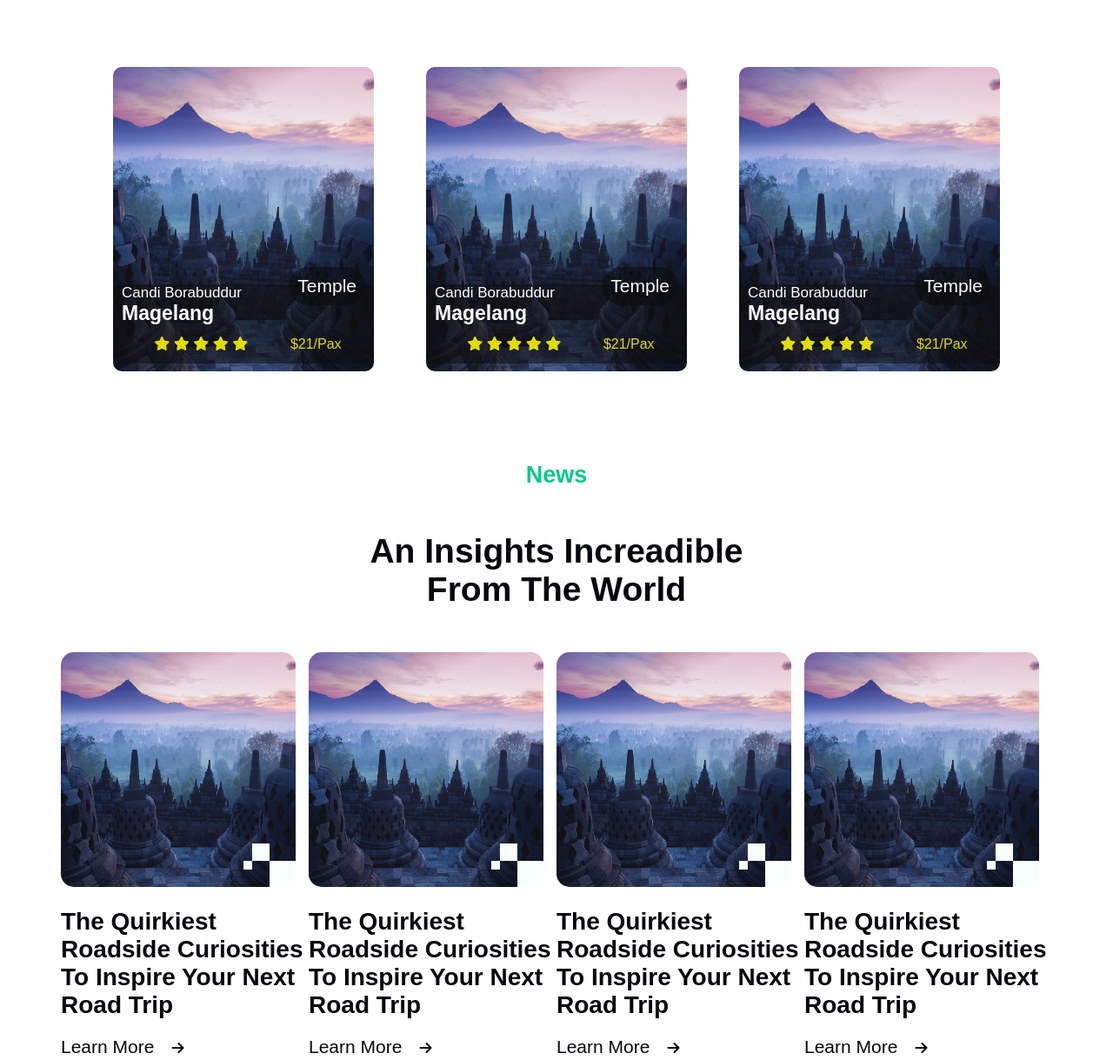
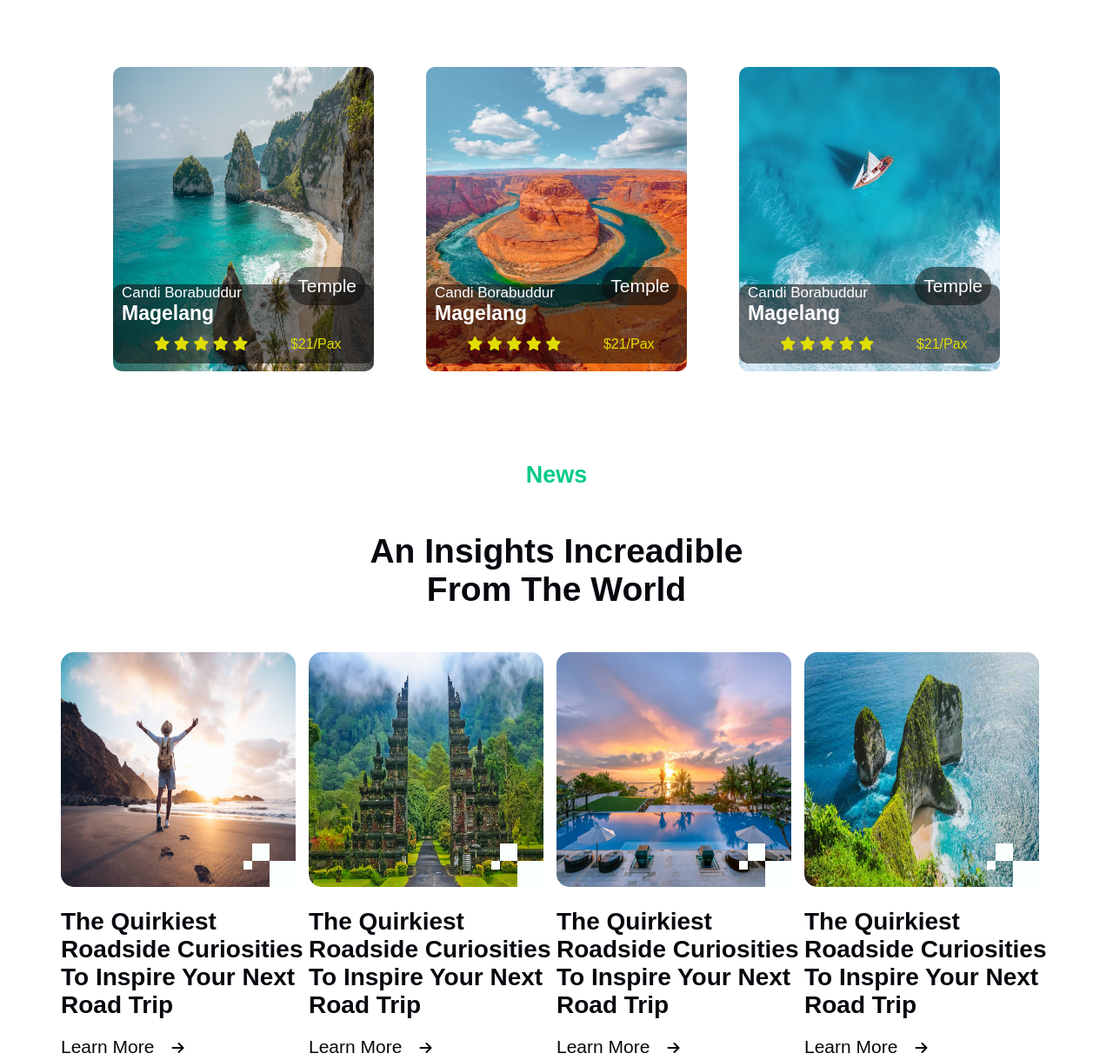
Before and after one commit to WebCraftersOne/travel-website, a plain HTML site: page index.html in a window 1280 px wide. Shown: the part 1823-3042 px from the top of the page at 87% size. Drawn offline with Linux system fonts and the light colour scheme; a web font is replaced by a local one.

Commit message:
img update

```diff
--- a/index.html
+++ b/index.html
@@ -169,7 +169,7 @@
             </div>
             <div class="card_items">
                 <div class="items_img">
-                    <img src="./images/card_one.jpg" alt="card_one">
+                    <img src="./images/bali.jpg" alt="card_one">
                 </div>
                 <div class="items_owerley">
                     <div class="items_info">
@@ -191,7 +191,7 @@
             </div>
             <div class="card_items">
                 <div class="items_img">
-                    <img src="./images/card_one.jpg" alt="card_one">
+                    <img src="./images/3img.jpg" alt="card_one">
                 </div>
                 <div class="items_owerley">
                     <div class="items_info">
@@ -215,7 +215,7 @@
         <div class="place_card">
             <div class="card_items">
                 <div class="items_img">
-                    <img src="./images/card_one.jpg" alt="card_one">
+                    <img src="./images/Bali_Alfiano-Sutianto_Unsplash-scaled.jpg" alt="card_one">
                 </div>
                 <div class="items_owerley">
                     <div class="items_info">
@@ -237,7 +237,7 @@
             </div>
             <div class="card_items">
                 <div class="items_img">
-                    <img src="./images/card_one.jpg" alt="card_one">
+                    <img src="./images/HandLuggageOnly-9-1.jpg" alt="card_one">
                 </div>
                 <div class="items_owerley">
                     <div class="items_info">
@@ -259,7 +259,7 @@
             </div>
             <div class="card_items">
                 <div class="items_img">
-                    <img src="./images/card_one.jpg" alt="card_one">
+                    <img src="./images/Yacht+-+Earth+Private+Travel.jpg" alt="card_one">
                 </div>
                 <div class="items_owerley">
                     <div class="items_info">
@@ -294,7 +294,7 @@
         <div class="blog_item">
             <div class="blog_items">
                 <div class="blog_img">
-                    <img src="./images/card_one.jpg" alt="blog one">
+                    <img src="./images/istockphoto-1285301614-612x612.jpg" alt="blog one">
                     <div class="kub_one"></div>
                     <div class="kub_two"></div>
                     <div class="kub_thre"></div>
@@ -308,7 +308,7 @@
             </div>
             <div class="blog_items">
                 <div class="blog_img">
-                    <img src="./images/card_one.jpg" alt="blog one">
+                    <img src="./images/bali.jpg" alt="blog one">
                     <div class="kub_one"></div>
                     <div class="kub_two"></div>
                     <div class="kub_thre"></div>
@@ -322,7 +322,7 @@
             </div>
             <div class="blog_items">
                 <div class="blog_img">
-                    <img src="./images/card_one.jpg" alt="blog one">
+                    <img src="./images/intercontinental-bali-8338027557-4x3.jpg" alt="blog one">
                     <div class="kub_one"></div>
                     <div class="kub_two"></div>
                     <div class="kub_thre"></div>
@@ -336,7 +336,7 @@
             </div>
             <div class="blog_items">
                 <div class="blog_img">
-                    <img src="./images/card_one.jpg" alt="blog one">
+                    <img src="./images/standard_compressed_iStock-927610844.jpg" alt="blog one">
                     <div class="kub_one"></div>
                     <div class="kub_two"></div>
                     <div class="kub_thre"></div>
```
Also changed, not shown: images/Bali_Alfiano-Sutianto_Unsplash-scaled.jpg (added), images/bali.jpg (added), images/intercontinental-bali-8338027557-4x3.jpg (added), images/standard_compressed_iStock-927610844.jpg (added), 1 other file.
